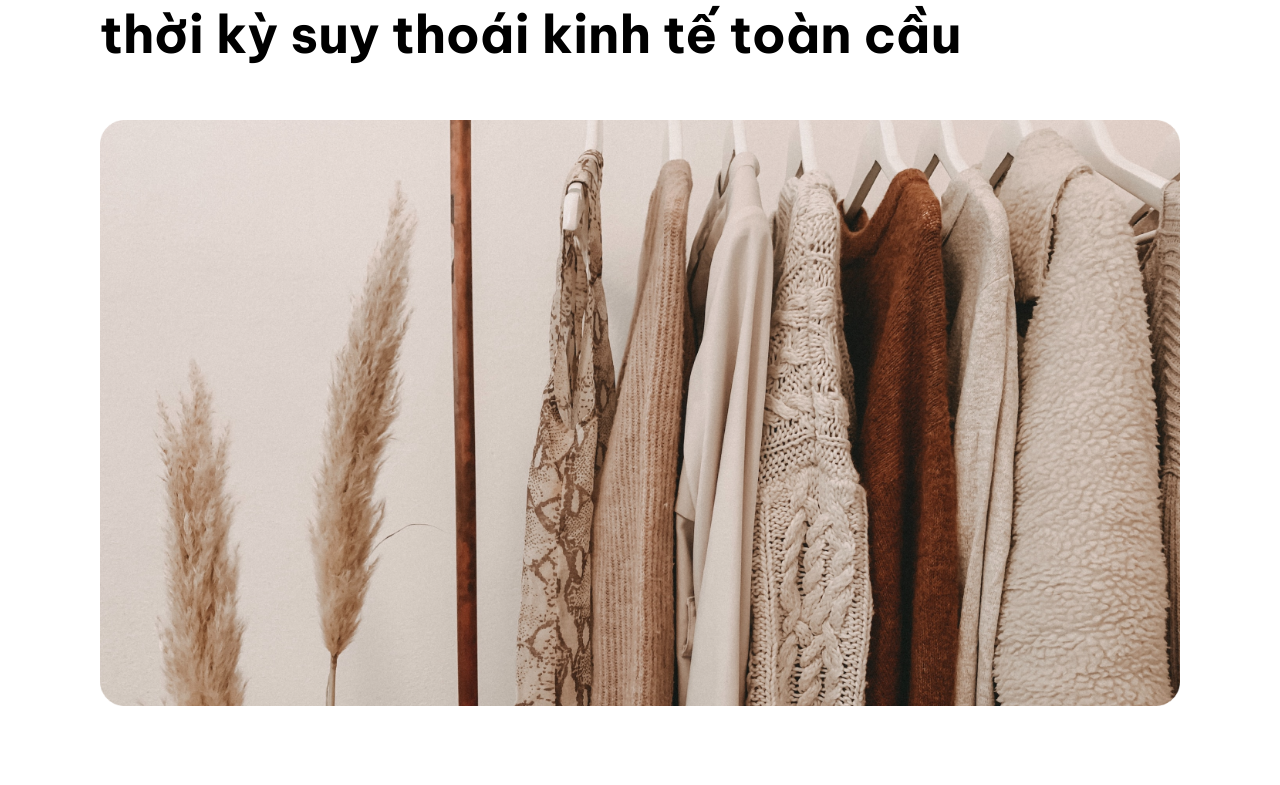
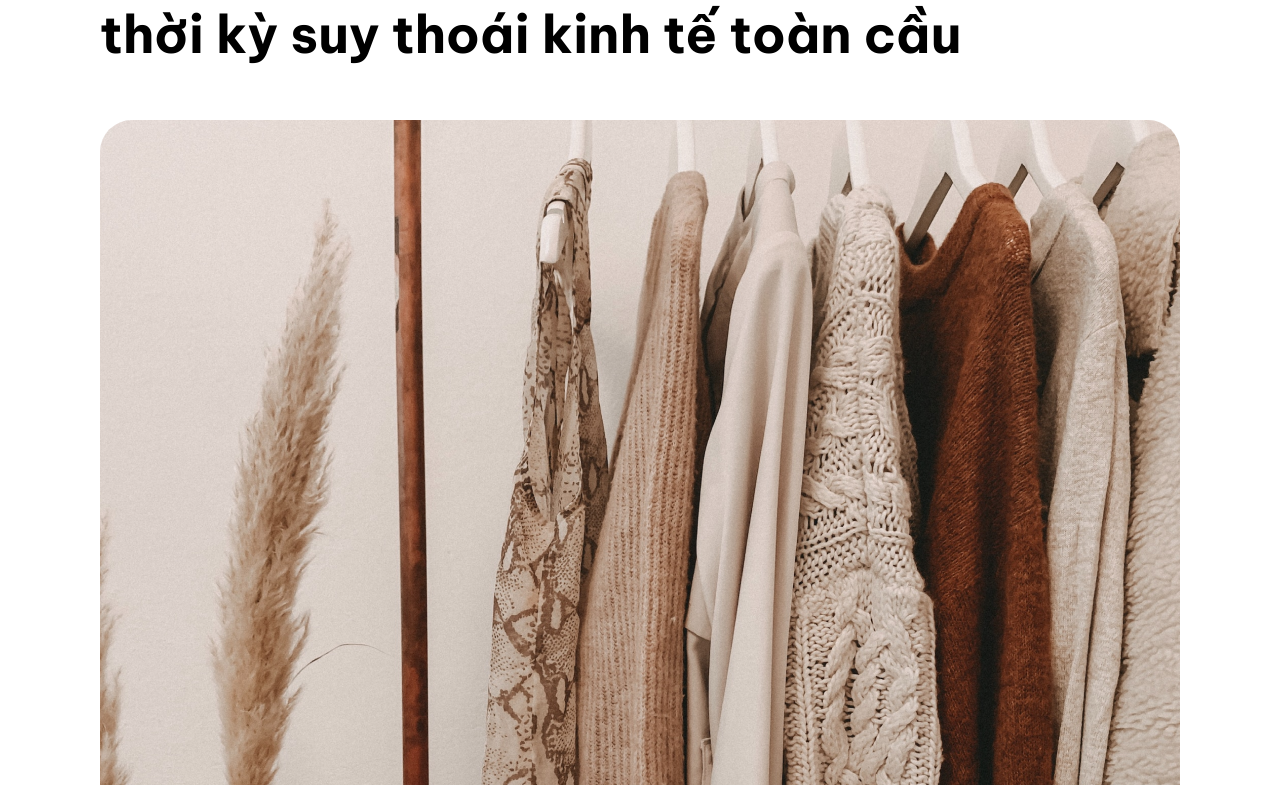
Before and after one commit to tinisang/okhubdemo, a Next.js app: page /news-detail/1 in a window 1280 px wide. Shown: the part 535-1320 px from the top of the page. Built offline with nearby package versions, Linux system fonts and the light colour scheme.

Commit message:
fix something

```diff
--- a/components/NewsDetail/NewsDetail.jsx
+++ b/components/NewsDetail/NewsDetail.jsx
@@ -1,7 +1,7 @@
 import React from "react";
 import Link from "next/link";
 import { Swiper, SwiperSlide } from "swiper/react";
-import { Navigation, Pagination } from "swiper";
+import { Navigation, Pagination, } from "swiper";
 import "swiper/css";
 import "swiper/css/navigation";
 import "swiper/css/pagination";
@@ -179,6 +179,7 @@ export const NewsDetail = () => {
           spaceBetween={34}
           slidesPerGroup={1}
           loop={true}
+          speed = {200}
           navigation={{
             prevEl: ".NewsDetail__document--prev",
             nextEl: ".NewsDetail__document--next",
--- a/styles/NewsDetail/newsDetail.css
+++ b/styles/NewsDetail/newsDetail.css
@@ -47,8 +47,9 @@
 
 .NewsDetail__primary-img {
   width: 100%;
-  height: auto;
+  height: 760px;
   object-fit: cover;
+  border-radius: 32px;
 }
 /* NewsDetail info */
 
--- a/styles/cardNews.css
+++ b/styles/cardNews.css
@@ -48,8 +48,8 @@
     height: auto;
     margin-right: 4px;
 }
-.card__info-user{
-    /* margin-right: 33px; */
+.card__info-user p{
+    margin: 0;
 }
 
 .card__infor-time p{
@@ -63,6 +63,7 @@
 .card__btn-next{
     justify-content: flex-end;
     margin-bottom: 24px;
+    margin-top: 15px;
 }
 .card__btn{
     margin-right: 12px;
```
